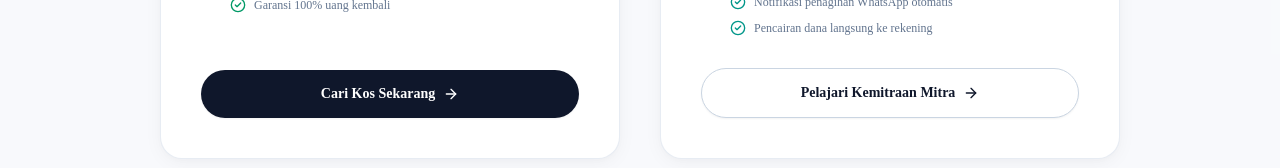
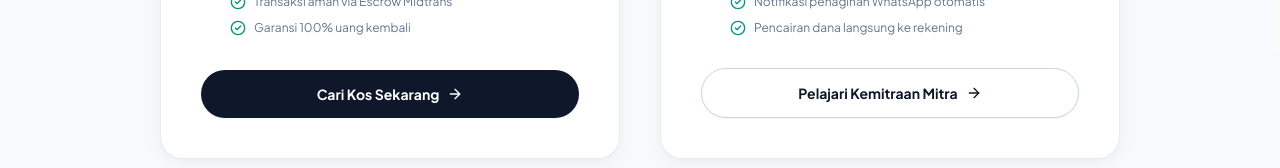
Before and after one commit to dimasferial05-ctrl/kospasti-web-app, a Next.js app: page / in a window 1280 px wide. Shown: the part 1471-1639 px from the top of the page. Built offline with nearby package versions, Linux system fonts and the light colour scheme; no server answers.

Commit message:
feat: change default font to Plus Jakarta Sans (#217)

```diff
--- a/src/app/globals.css
+++ b/src/app/globals.css
@@ -7,9 +7,8 @@
 @theme inline {
   --color-background: var(--background);
   --color-foreground: var(--foreground);
-  --font-sans: var(--font-sans);
-  --font-mono: var(--font-geist-mono);
-  --font-heading: var(--font-sans);
+  --font-sans: var(--font-plus-jakarta-sans);
+  --font-heading: var(--font-plus-jakarta-sans);
   --color-sidebar-ring: var(--sidebar-ring);
   --color-sidebar-border: var(--sidebar-border);
   --color-sidebar-accent-foreground: var(--sidebar-accent-foreground);
--- a/src/app/layout.tsx
+++ b/src/app/layout.tsx
@@ -1,19 +1,15 @@
 import type { Metadata } from "next";
-import { Geist, Geist_Mono } from "next/font/google";
+import { Plus_Jakarta_Sans } from "next/font/google";
 import { cookies } from "next/headers";
 import { Header } from "@/components/layout/Header";
 import { BottomNav } from "@/components/layout/BottomNav";
 import { ProfileCompletionModal } from "@/components/features/ProfileCompletionModal";
 import "./globals.css";
 
-const geistSans = Geist({
-  variable: "--font-geist-sans",
+const plusJakartaSans = Plus_Jakarta_Sans({
+  variable: "--font-plus-jakarta-sans",
   subsets: ["latin"],
-});
-
-const geistMono = Geist_Mono({
-  variable: "--font-geist-mono",
-  subsets: ["latin"],
+  display: "swap",
 });
 
 export const metadata: Metadata = {
@@ -32,7 +28,7 @@ export default async function RootLayout({
   const isLoggedIn = Boolean(userToken);
 
   return (
-    <html lang="id" className={`${geistSans.variable} ${geistMono.variable} h-full scroll-smooth`}>
+    <html lang="id" className={`${plusJakartaSans.variable} h-full scroll-smooth`}>
       <body className="bg-slate-50 text-slate-900 antialiased font-sans min-h-screen flex flex-col">
         <Header isLoggedIn={isLoggedIn} />
         <ProfileCompletionModal />
```
